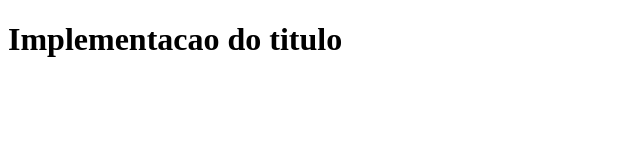
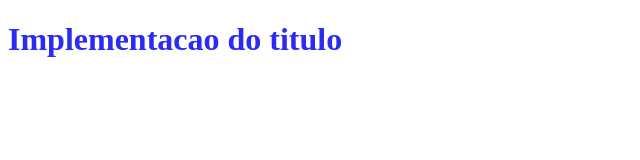
Before and after one commit to atrombetone/teste-git, a plain HTML site: page index.html in a window 1280 px wide. Shown: the whole page, without its empty margins (0-640 px from the left). Drawn offline with Linux system fonts and the light colour scheme.

Commit message:
estilizacao do titulo

```diff
--- a/index.html
+++ b/index.html
@@ -5,8 +5,13 @@
     <meta http-equiv="X-UA-Compatible" content="IE=edge">
     <meta name="viewport" content="width=device-width, initial-scale=1.0">
     <title>versao 1.0.1</title>
+    <style>
+        .titulo {
+            color: #2b2bf3;
+        }
+    </style>
 </head>
 <body>
-    <h1>Implementacao do titulo</h1>
+    <h1 class="titulo">Implementacao do titulo</h1>
 </body>
 </html>
```
